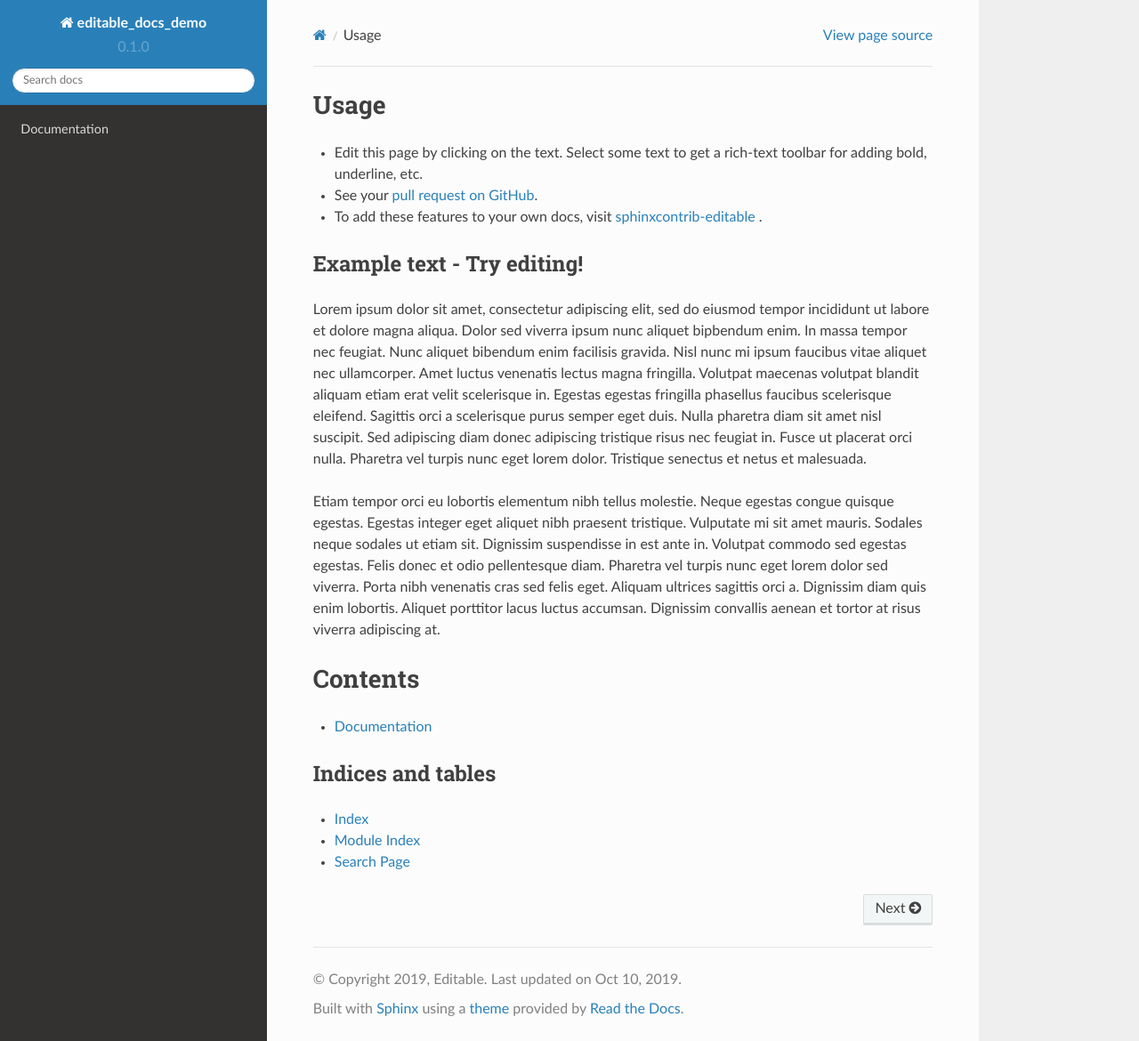
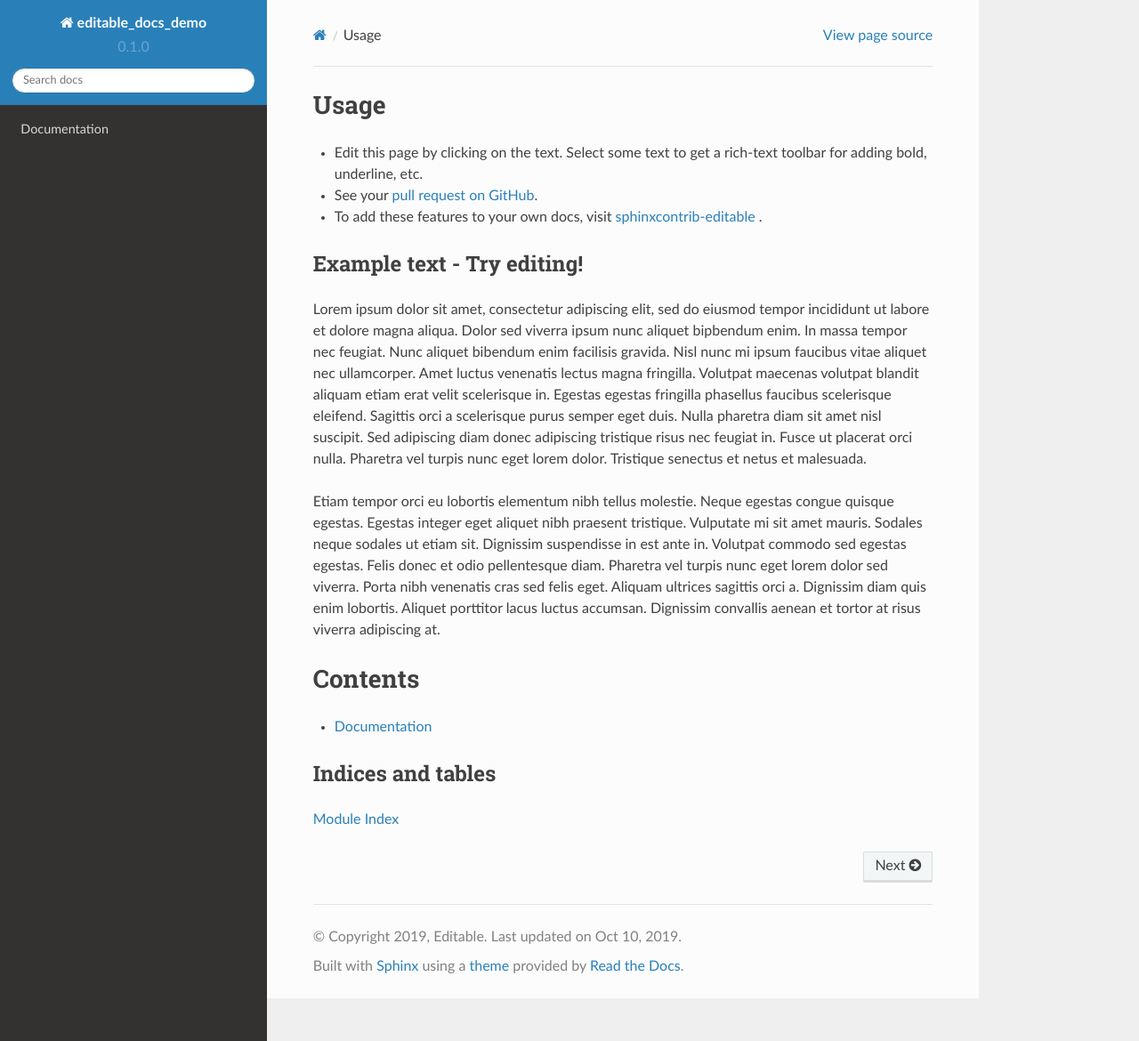
Before and after one commit to interdoc-edit-bot/editable-docs-demo, a Sphinx documentation site: the page built from docs/index.rst, in a window 1280 px wide and 1170 px high. Shown: the whole window at 89% size. Built offline with Sphinx 7.4.7 and the Read the Docs theme 2.0.0, drawn with Linux system fonts in a browser that asks for light colours.

Commit message:
Interactive edit

```diff
--- a/docs/index.rst
+++ b/docs/index.rst
@@ -47,6 +47,4 @@ Contents
 Indices and tables
 ==================
 
-* :ref:`genindex`
-* :ref:`modindex`
-* :ref:`search`
+`Module Index <py-modindex.html>`__
```
